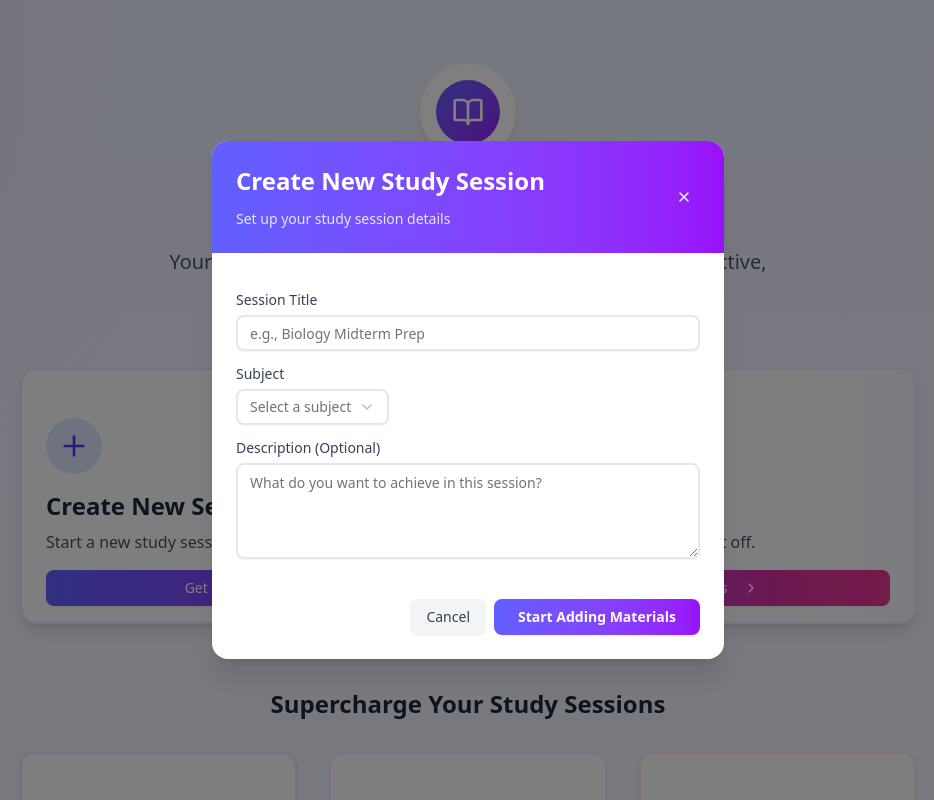
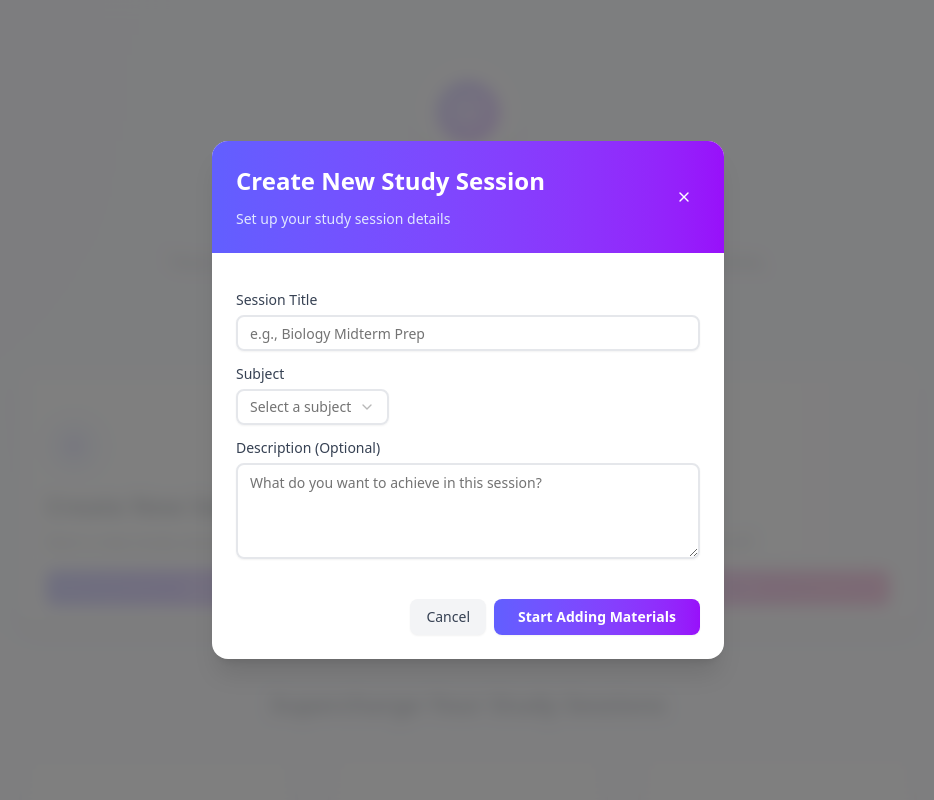
Before and after one commit to ahmed-safari/study-budy, a Next.js app: page / in a window 1280 px wide. Both pictures are taken after a click on the button "Get Started". Shown: the top 800 px of the page, without its empty margins (172-1106 px from the left). Built offline with nearby package versions, Linux system fonts and the light colour scheme.

Commit message:
added loading animations for route changes

```diff
--- a/app/layout.jsx
+++ b/app/layout.jsx
@@ -1,6 +1,10 @@
+"use client";
+
 import { Geist, Geist_Mono } from "next/font/google";
 import "./globals.css";
 import { Toaster } from "@/components/ui/toaster";
+import { useState } from "react";
+import { NavigationEvents } from "@/components/ui/navigation-events";
 
 const geistSans = Geist({
   variable: "--font-geist-sans",
@@ -12,19 +16,29 @@
   subsets: ["latin"],
 });
 
-export const metadata = {
-  title: "Study Buddy",
-  description: "Generated by create next app",
-};
+// Note: metadata is now in a separate file since this is a client component
 
 export default function RootLayout({ children }) {
+  const [isLoading, setIsLoading] = useState(false);
+
   return (
     <html lang="en">
       <body
         className={`${geistSans.variable} ${geistMono.variable} antialiased`}
       >
+        {/* Loading overlay - appears when navigating between pages */}
+        {isLoading && (
+          <div className="fixed inset-0 bg-background/80 backdrop-blur-sm z-50 flex items-center justify-center">
+            <div className="flex flex-col items-center gap-4">
+              <div className="h-10 w-10 animate-spin rounded-full border-4 border-primary border-t-transparent"></div>
+              <p className="text-lg font-medium">Loading...</p>
+            </div>
+          </div>
+        )}
+
         {children}
         <Toaster />
+        <NavigationEvents setIsLoading={setIsLoading} />
         <footer className="m-4 text-center text-sm text-gray-500">
           <p>
             &copy; {new Date().getFullYear()} StudyBuddy. All rights reserved.
--- /dev/null
+++ b/app/metadata.js
@@ -0,0 +1,4 @@
+export const metadata = {
+  title: "Study Buddy",
+  description: "Your AI-powered study companion",
+};
--- a/app/page.jsx
+++ b/app/page.jsx
@@ -460,13 +460,17 @@
 
           <AlertDialogFooter className="p-6 pt-0">
             <AlertDialogCancel
-              className="bg-gray-100 text-gray-700 border-0 hover:bg-gray-200"
+              className="bg-gray-100 text-gray-700 border-0 hover:bg-gray-200 cancel-button no-loading"
               disabled={isSubmitting}
+              onClick={() => {
+                // Explicitly close the modal without setting loading state
+                setIsCreateModalOpen(false);
+              }}
             >
               Cancel
             </AlertDialogCancel>
             <Button
-              className="bg-gradient-to-r from-indigo-500 to-purple-600 hover:from-indigo-600 hover:to-purple-700 text-white border-0 font-semibold px-6 min-w-[180px]"
+              className="bg-gradient-to-r from-indigo-500 to-purple-600 hover:from-indigo-600 hover:to-purple-700 text-white border-0 font-semibold px-6 min-w-[180px] navigation-button"
               onClick={handleCreateSession}
               disabled={isSubmitting}
             >
--- a/app/sessions/page.jsx
+++ b/app/sessions/page.jsx
@@ -18,7 +18,7 @@
 
 function formatDate(dateString) {
   const date = new Date(dateString);
-  return new Intl.DateTimeFormatter("en-US", {
+  return new Intl.DateTimeFormat("en-US", {
     year: "numeric",
     month: "short",
     day: "numeric",
--- /dev/null
+++ b/components/ui/loading-overlay.jsx
@@ -0,0 +1,52 @@
+"use client";
+
+import { useState, useEffect } from "react";
+import { usePathname, useSearchParams } from "next/navigation";
+
+export function LoadingOverlay() {
+  const [isLoading, setIsLoading] = useState(false);
+  const pathname = usePathname();
+  const searchParams = useSearchParams();
+
+  useEffect(() => {
+    const handleRouteChangeStart = () => {
+      setIsLoading(true);
+    };
+
+    const handleRouteChangeComplete = () => {
+      setIsLoading(false);
+    };
+
+    // Create a MutationObserver to detect DOM changes that might indicate navigation
+    const observer = new MutationObserver(() => {
+      if (document.querySelector(".nprogress")) {
+        handleRouteChangeStart();
+      } else if (isLoading) {
+        handleRouteChangeComplete();
+      }
+    });
+
+    observer.observe(document.body, { childList: true, subtree: true });
+
+    // Clean up on unmount
+    return () => {
+      observer.disconnect();
+    };
+  }, [isLoading]);
+
+  // Reset loading state when the path changes
+  useEffect(() => {
+    setIsLoading(false);
+  }, [pathname, searchParams]);
+
+  if (!isLoading) return null;
+
+  return (
+    <div className="fixed inset-0 bg-background/80 backdrop-blur-sm z-50 flex items-center justify-center">
+      <div className="flex flex-col items-center gap-4">
+        <div className="h-10 w-10 animate-spin rounded-full border-4 border-primary border-t-transparent"></div>
+        <p className="text-lg font-medium">Loading...</p>
+      </div>
+    </div>
+  );
+}
--- /dev/null
+++ b/components/ui/navigation-events.jsx
@@ -0,0 +1,72 @@
+"use client";
+
+import { useEffect } from "react";
+import { usePathname, useSearchParams } from "next/navigation";
+
+export function NavigationEvents({ setIsLoading }) {
+  const pathname = usePathname();
+  const searchParams = useSearchParams();
+
+  useEffect(() => {
+    const handleRouteChangeStart = () => {
+      setIsLoading(true);
+    };
+
+    const handleRouteChangeComplete = () => {
+      setIsLoading(false);
+    };
+
+    window.addEventListener("beforeunload", handleRouteChangeStart);
+
+    // Set loading to true on navigation start
+    const handleClick = (e) => {
+      // Check for links that trigger navigation
+      const target = e.target.closest("a");
+      if (
+        target &&
+        target.href &&
+        !target.href.startsWith("#") &&
+        !target.target &&
+        !e.ctrlKey &&
+        !e.metaKey &&
+        !e.shiftKey &&
+        !e.altKey
+      ) {
+        handleRouteChangeStart();
+        return;
+      }
+
+      // Handle button clicks that might trigger navigation
+      const button = e.target.closest("button");
+      if (button && !button.disabled) {
+        // Skip buttons that are explicitly marked to not show loading
+        if (
+          button.classList.contains("no-loading") ||
+          button.closest(".no-loading") ||
+          button.classList.contains("cancel-button") ||
+          button.closest(".cancel-button") ||
+          button.getAttribute("role") === "alertdialog-cancel"
+        ) {
+          return;
+        }
+
+        // For all other buttons, show the loading state
+        handleRouteChangeStart();
+      }
+    };
+
+    document.addEventListener("click", handleClick);
+
+    return () => {
+      window.removeEventListener("beforeunload", handleRouteChangeStart);
+      document.removeEventListener("click", handleClick);
+    };
+  }, [setIsLoading]);
+
+  // Reset loading state when the route changes
+  useEffect(() => {
+    setIsLoading(false);
+  }, [pathname, searchParams, setIsLoading]);
+
+  return null;
+}
```
